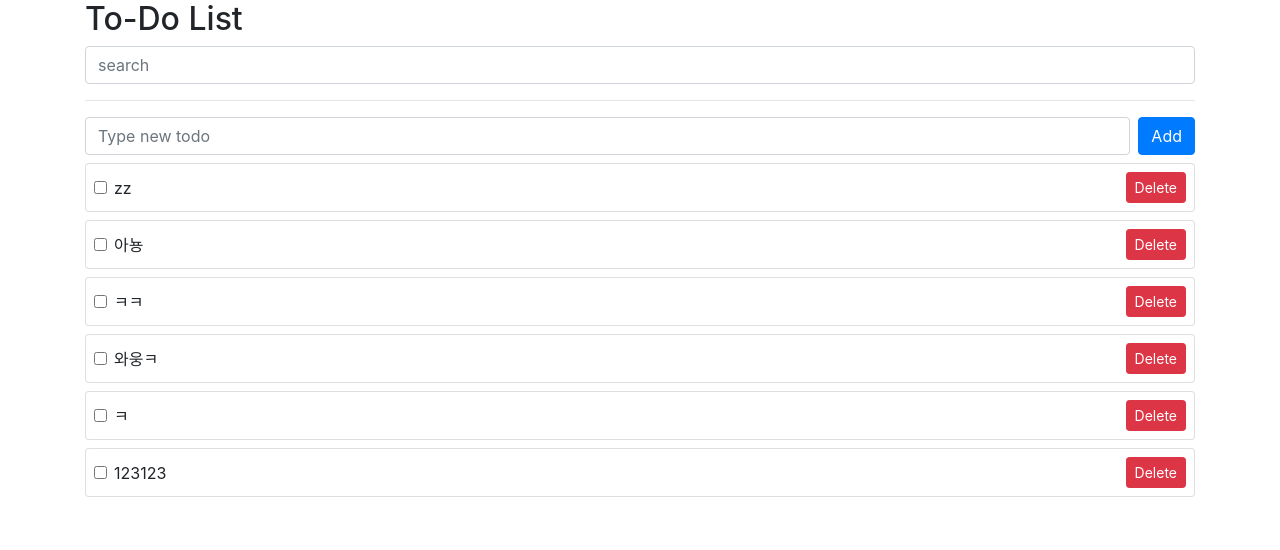
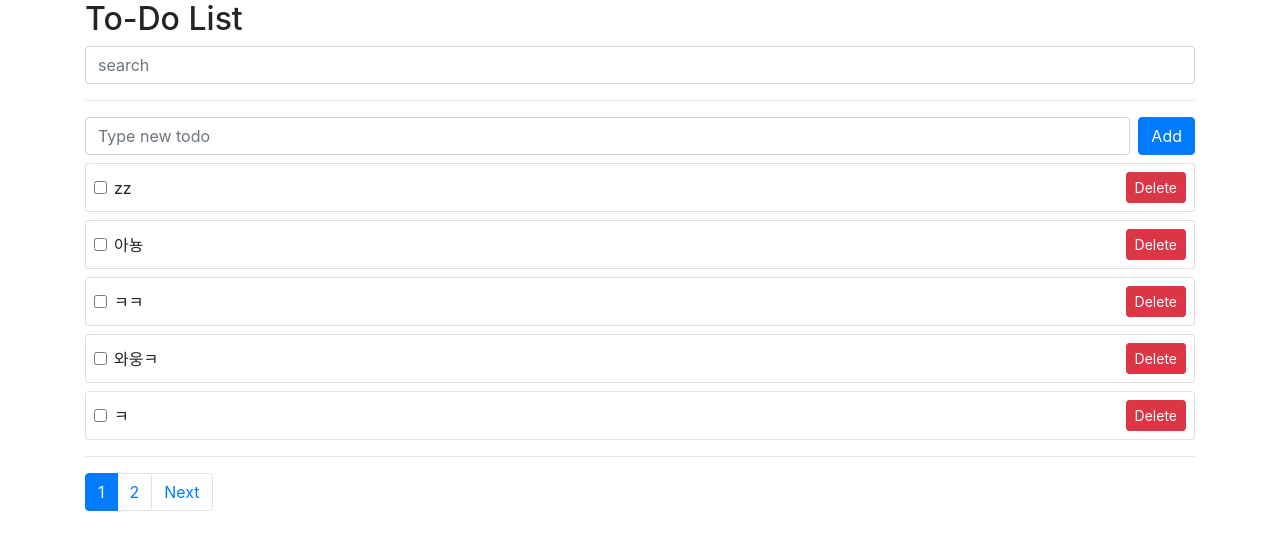
Before and after one commit to soopongebob/pracVue, a Vue app: page / in a window 1280 px wide. Shown: the top 550 px of the page. Built offline with nearby package versions, Linux system fonts and the light colour scheme; data requests are answered from the project's data file.

Commit message:
pagination

```diff
--- a/src/App.vue
+++ b/src/App.vue
@@ -9,12 +9,27 @@
           <div v-if="!filteredTodos.length">
               nothing to display
           </div>
-          <TodoList :todos="filteredTodos" @toggle-todo="toggleTodo" @delete-todo="deleteTodo"/>
+          <TodoList :todos="filteredTodos" @toggle-todo="toggleTodo" @delete-todo="deleteTodo" />
+          <hr />
+          <nav aria-label="Page navigation example">
+              <ul class="pagination">
+                  <li v-if="currentPage !== 1" class="page-item">
+                      <a class="page-link" href="javascript:void(0)" @click="getTodos(currentPage -1)">Previous</a>
+                  </li>
+                  <li class="page-item" v-for="page in numberOfPages" :key="page"
+                  :class="currentPage === page ? 'active' : ''">
+                      <a class="page-link" href="javascript:void(0)" @click="getTodos(page)">{{page}}</a>
+                  </li>
+                  <li v-if="numberOfPages !== currentPage" class="page-item">
+                      <a class="page-link" href="javascript:void(0)" @click="getTodos(currentPage + 1)">Next</a>
+                  </li>
+              </ul>
+          </nav>
       </div>
 </template>
 
 <script>
-import {computed, ref} from 'vue';
+import {computed, ref, watchEffect} from 'vue';
 import TodoSimpleForm from './components/TodoSimpleForm.vue';
 import TodoList from "@/components/TodoList.vue";
 import axios from "axios";
@@ -32,10 +47,21 @@ export default {
             color: 'gray'
         }
         const todos = ref([]);
-
-        const getTodos = async () => {
+        const numberOfTodos = ref(0);
+        const limit = 5;
+        const currentPage = ref(1);
+        watchEffect(() => {
+            console.log(currentPage.value);
+        })
+        const numberOfPages = computed(() =>{
+            return Math.ceil(numberOfTodos.value / limit);
+        });
+        const getTodos = async (page = currentPage.value) => {
+            currentPage.value = page;
             try{
-                const res = await axios.get('http://localhost:3000/todos');
+                const res = await axios.get(
+                    `http://localhost:3000/todos?_page=${page}&_limit=${limit}`);
+                numberOfTodos.value = res.headers['x-total-count'];
                 todos.value = res.data;
             }catch (e) {
                 console.log(e);
@@ -87,6 +113,8 @@ export default {
             doubleCount,
             searchText,
             filteredTodos,
+            numberOfPages,
+            currentPage,
         };
     }
 }
```
